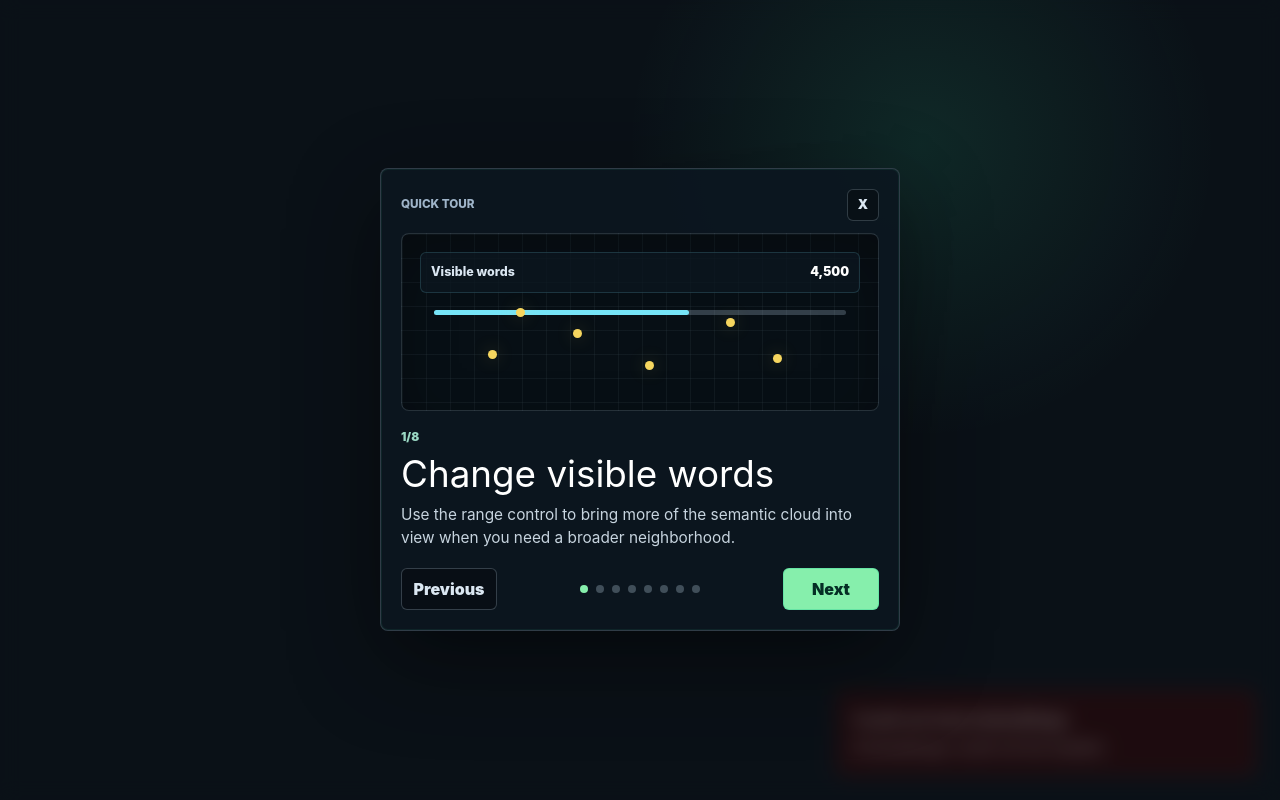
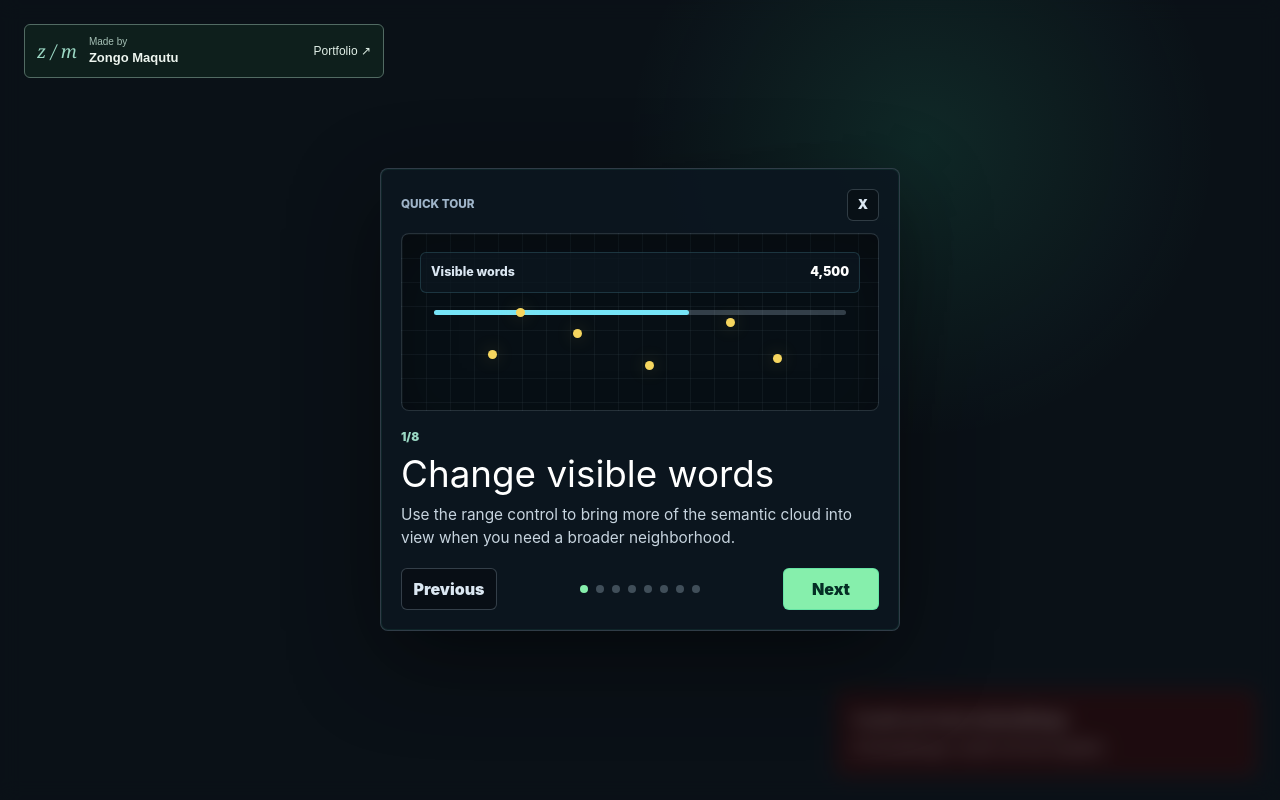
Before and after one commit to zmaqutu/visualize-word-embeddings, a React (Vite) app: page / in a window 1280 px wide. Built offline with nearby package versions, Linux system fonts and the light colour scheme.

Commit message:
Credit Zongo Maqutu and link back to the portfolio

```diff
--- a/index.html
+++ b/index.html
@@ -4,7 +4,7 @@
     <meta charset="UTF-8" />
     <link rel="icon" type="image/svg+xml" href="/vite.svg" />
     <meta name="viewport" content="width=device-width, initial-scale=1.0" />
-    <meta name="author" content="Zongo Justin Maqutu">
+    <meta name="author" content="Zongo Maqutu">
     <!-- Privacy-friendly analytics by Plausible -->
     <script async src="https://plausible.io/js/pa-H5EoZIr_b1N5CDmb28tqD.js"></script>
     <script>
@@ -12,7 +12,7 @@
       plausible.init()
     </script>
 
-    <title>Visualize Web Embeddings</title>
+    <title>Word Embeddings · Zongo Maqutu</title>
   </head>
   <body>
     <div id="root"></div>
--- a/src/App.css
+++ b/src/App.css
@@ -2346,3 +2346,16 @@ input {
     grid-template-columns: 1fr;
   }
 }
+
+/* Authorship stays visible while exploring; the portfolio opens without ending the run. */
+.project-credit { display:flex; align-items:center; gap:12px; color:#dfeee6; text-decoration:none; border:1px solid #526b63; border-radius:6px; padding:10px 12px; background:#10221ddd; font:12px/1.4 Arial,sans-serif; }
+.project-credit:hover { border-color:#9bd8c4; background:#18312a; }
+.project-credit:focus-visible { outline:2px solid #9bd8c4; outline-offset:4px; }
+.project-credit-mark { flex-shrink:0; font:italic 18px Georgia,serif; color:#9bd8c4; white-space:nowrap; }
+.project-credit-author { flex:1; min-width:0; font-size:10px; color:#a6c1b6; }
+.project-credit-author strong { display:block; font-size:13px; font-weight:600; color:#edf5ef; }
+.project-credit-return { flex-shrink:0; font-size:12px; white-space:nowrap; }
+
+.project-credit { position:fixed; top:24px; left:24px; width:min(360px,calc(100vw - 48px)); z-index:80; }
+.viewer-panel { top:92px; height:calc(100vh - 116px); max-height:calc(100vh - 116px); }
+@media(max-width:640px) { .project-credit { top:12px; left:12px; width:calc(100vw - 24px); } }
--- a/src/App.jsx
+++ b/src/App.jsx
@@ -1,3 +1,4 @@
+import ProjectCredit from './ProjectCredit';
 import './App.css'
 import EmbeddingViewer from './pages/EmbeddingViewer'
 import { useEffect, useState } from 'react'
@@ -29,6 +30,8 @@ function App() {
 
   if (!canRenderViewer) {
     return (
+      <>
+        <ProjectCredit />
         <main className="viewport-blocker" aria-label="Unsupported screen size">
           <section>
             <span>Desktop experience</span>
@@ -41,11 +44,13 @@ function App() {
             </small>
           </section>
         </main>
+      </>
     )
   }
 
   return (
     <>
+      <ProjectCredit />
       <EmbeddingViewer />
     </>
   )
--- /dev/null
+++ b/src/ProjectCredit.jsx
@@ -0,0 +1,9 @@
+export default function ProjectCredit() {
+  return (
+    <a className="project-credit" href="https://zongo-is.me/" target="_blank" rel="noopener noreferrer" aria-label="Made by Zongo Maqutu. Visit the portfolio (opens in a new tab)">
+      <span className="project-credit-mark" aria-hidden="true">z / m</span>
+      <span className="project-credit-author">Made by <strong>Zongo Maqutu</strong></span>
+      <span className="project-credit-return">Portfolio <span aria-hidden="true">↗</span></span>
+    </a>
+  );
+}
```
Lines whose indentation alone changed are shown as unchanged.
